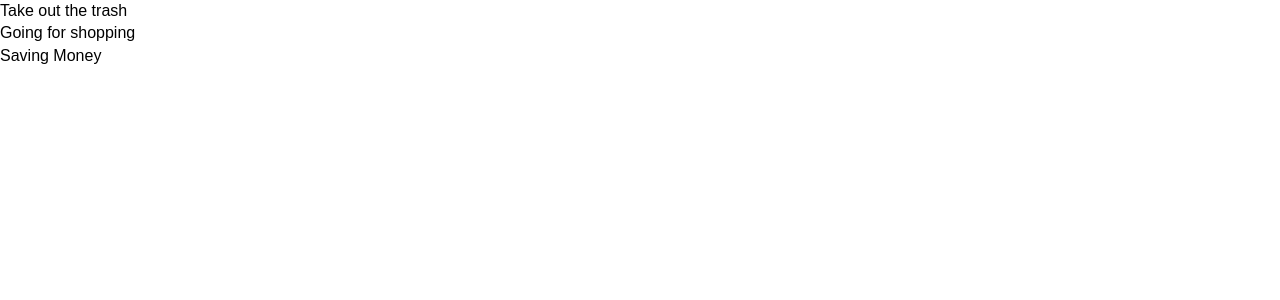
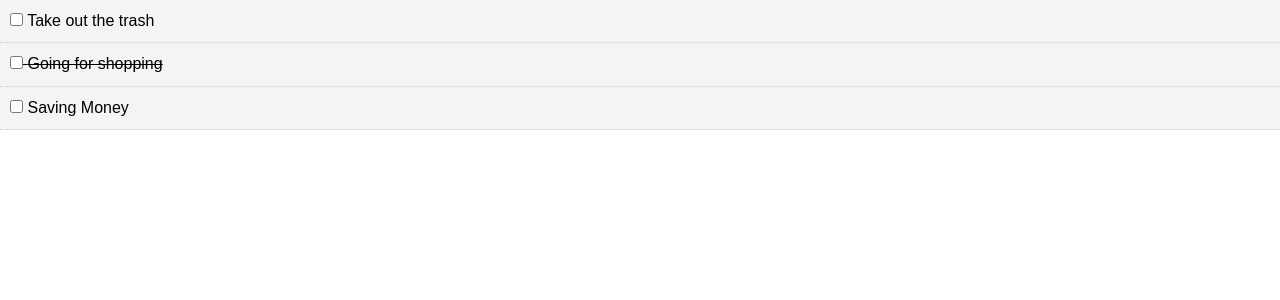
Before and after one commit to belandrio/TodoApp-Redux, a React (Create React App) app: page / in a window 1280 px wide. Shown: the top 300 px of the page. Built offline with nearby package versions, Linux system fonts and the light colour scheme.

Commit message:
Before drilling

```diff
--- a/src/App.js
+++ b/src/App.js
@@ -12,7 +12,7 @@
       }, {
         id: 2,
         title: "Going for shopping",
-        completed: false
+        completed: true
       },{
         id: 3,
         title: "Saving Money",
--- a/src/component/TodoItem.js
+++ b/src/component/TodoItem.js
@@ -4,23 +4,26 @@
 export class TodoItem extends Component {
 
     getStyle = () => {
-        if (this.props.todo.completed) {
-            return {
-                textDecoration: "line-through"
-            }
-        } else {
-            return {
-                textDecoration: "none"
-            }
+        return {
+            background: "#f4f4f4",
+            padding: "10px",
+            borderBottom: "1px #ccc dotted",
+            textDecoration: this.props.todo.completed ? "line-through" : "none"
         }
     }
+
+markComplete= (e) =>{
+console.log(this.props)
+}
+
 
 
     render() {
         return (
             <div style={this.getStyle()}>
-
-                <p>{this.props.todo.title}</p>
+                <p>
+                    <input type="checkbox" onChange={this.markComplete}  /> {' '}
+                    {this.props.todo.title} </p>
             </div>
         )
     }
--- a/src/component/Todos.js
+++ b/src/component/Todos.js
@@ -2,6 +2,8 @@
 import TodoItem from "./TodoItem"
 
 class Todos extends Component {
+
+
     render() {
         return (
             this.props.todos.map((todo) => (
```
